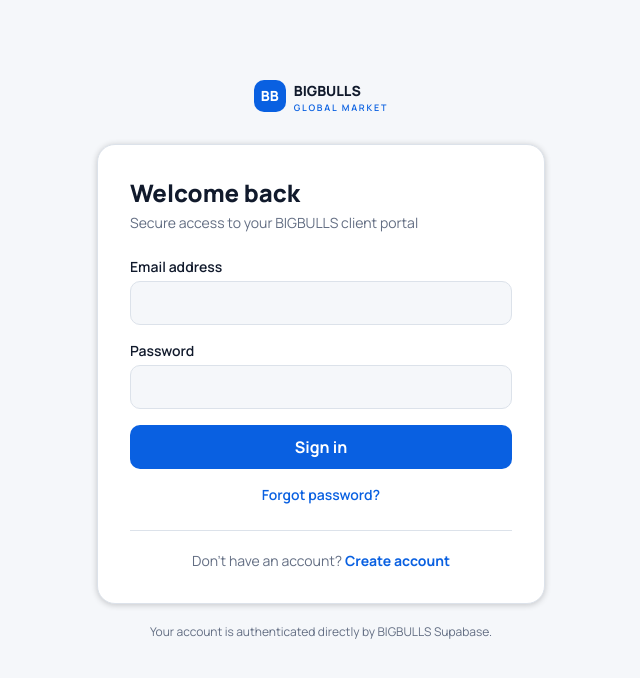
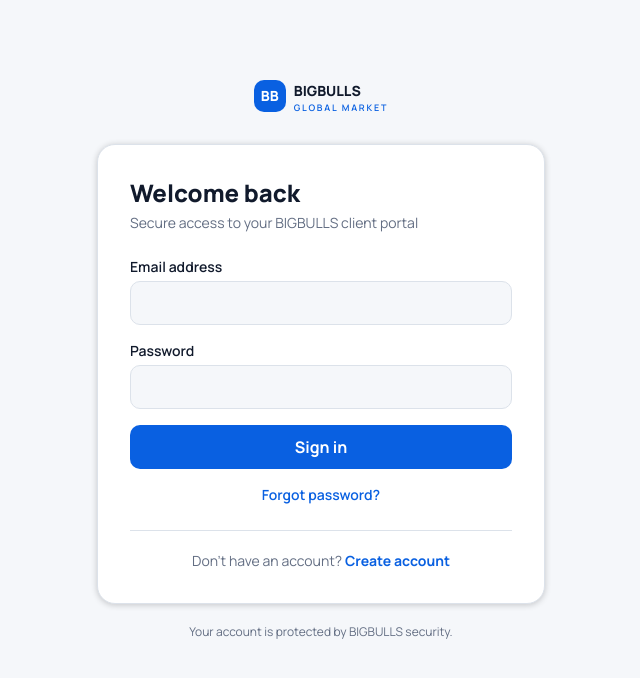
Before and after one commit to sardarjfd5403-bot/Bigbulls-Ai-application-apk-Building-setup-reposity, a React (Vite) app in the folder apps/forex-trading-portal/: page / in a window 1280 px wide. Shown: the top 678 px of the page, without its empty margins (319-959 px from the left). Built offline with nearby package versions, Linux system fonts and the light colour scheme; no server answers.

Commit message:
Hide Supabase provider branding on app sign-in

```diff
--- a/apps/forex-trading-portal/src/pages/AuthScreen.tsx
+++ b/apps/forex-trading-portal/src/pages/AuthScreen.tsx
@@ -47,7 +47,7 @@ export default function AuthScreen() {
         {mode === 'login' && <button onClick={reset} disabled={busy} className="mt-4 w-full text-sm font-semibold text-primary">Forgot password?</button>}
         <div className="mt-6 border-t pt-5 text-center text-sm text-muted-foreground">{mode === 'login' ? "Don't have an account?" : 'Already registered?'} <button onClick={()=>{setMode(mode === 'login' ? 'signup' : 'login');setError('');setMessage('');}} className="font-bold text-primary">{mode === 'login' ? 'Create account' : 'Sign in'}</button></div>
       </div>
-      <p className="mt-5 text-center text-xs text-muted-foreground">Your account is authenticated directly by BIGBULLS Supabase.</p>
+      <p className="mt-5 text-center text-xs text-muted-foreground">Your account is protected by BIGBULLS security.</p>
     </div>
   </div>;
 }
```
